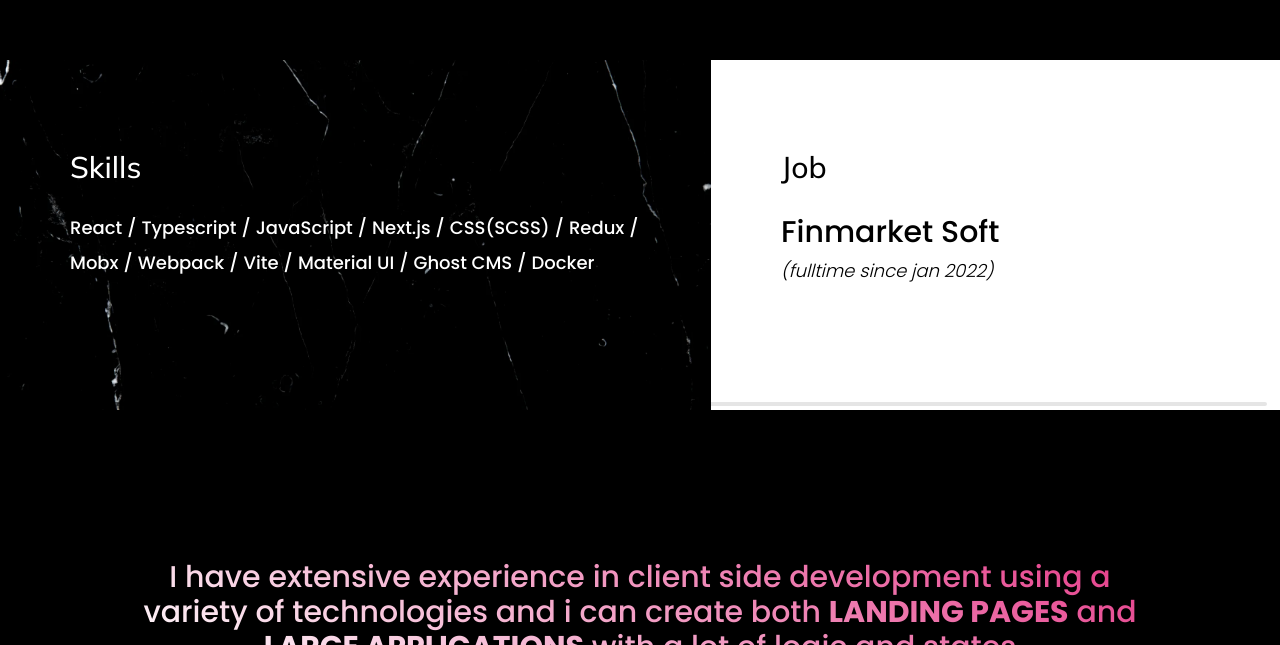
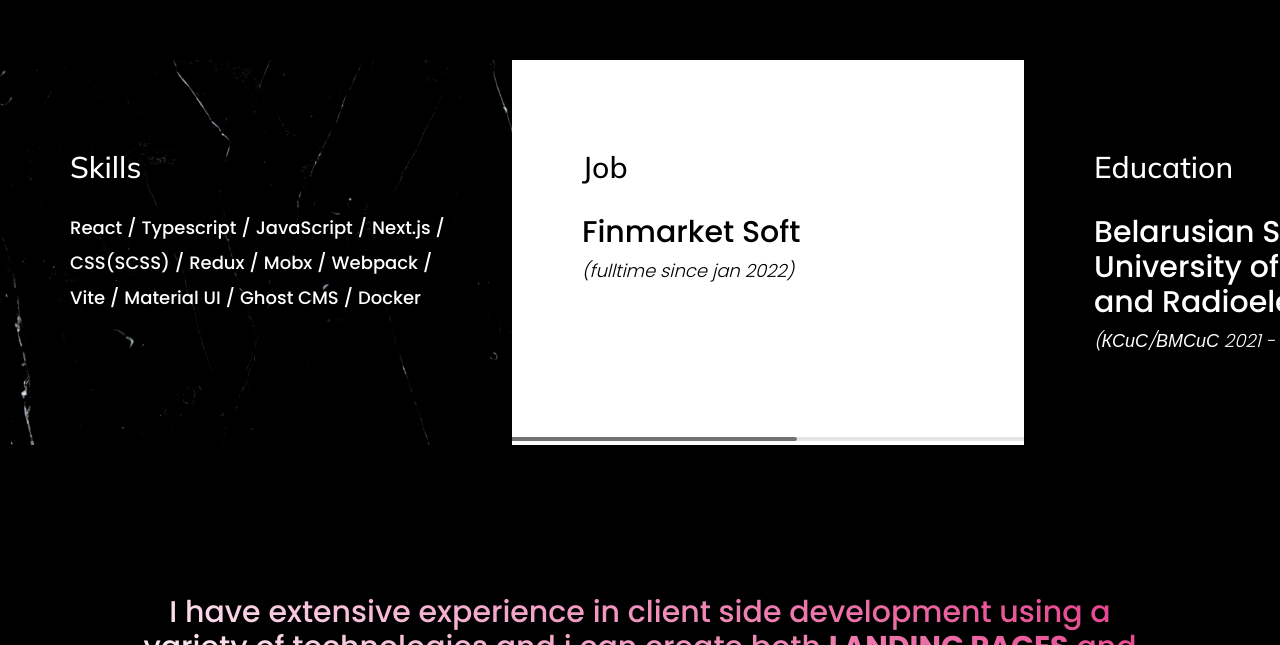
Before and after one commit to kharbacheuski/portfolio, a Next.js app: page / in a window 1280 px wide. Shown: the part 807-1452 px from the top of the page. Built offline with nearby package versions, Linux system fonts and the light colour scheme.

Commit message:
swiper changes

```diff
--- a/src/app/page.tsx
+++ b/src/app/page.tsx
@@ -50,12 +50,14 @@ export default function Home() {
 					<Swiper
 						direction="horizontal"
 						spaceBetween={0}
-						slidesPerView={2.3}
 						onSlideChange={() => console.log('slide change')}
 						onSwiper={(swiper) => console.log(swiper)}
 						modules={[Scrollbar]}
 						scrollbar={{ draggable: false }}
 						breakpoints={{
+							1200: {
+								slidesPerView: 2.5,
+							},
 							768: {
 								slidesPerView: 1.8,
 							},
```
